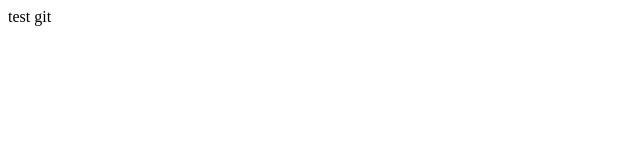
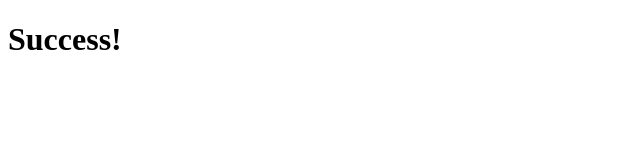
Before and after one commit to PhuongDuyen0320/first, a plain HTML site: page index.html in a window 1280 px wide. Shown: the whole page, without its empty margins (0-640 px from the left). Drawn offline with Linux system fonts and the light colour scheme.

Commit message:
second commit

```diff
--- a/index.html
+++ b/index.html
@@ -6,6 +6,6 @@
     <title>Test git</title>
 </head>
 <body>
-    test git
+    <h1>Success!</h1>
 </body>
 </html>
```
